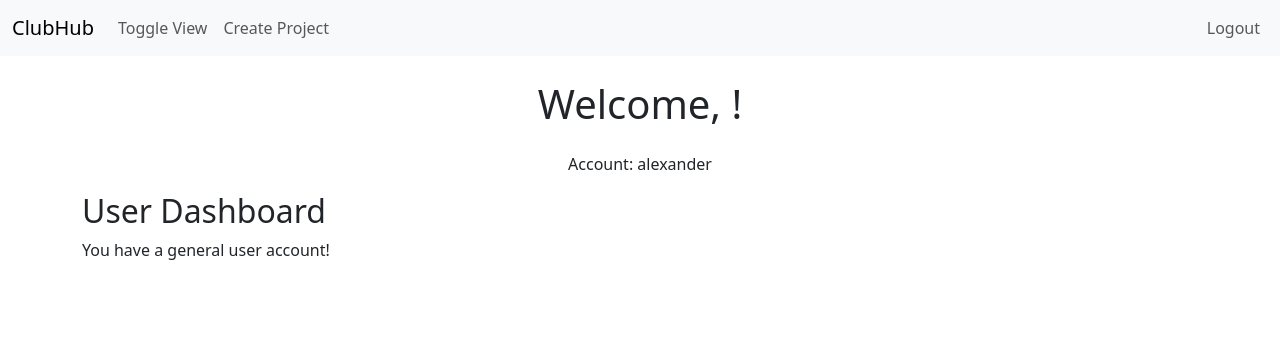
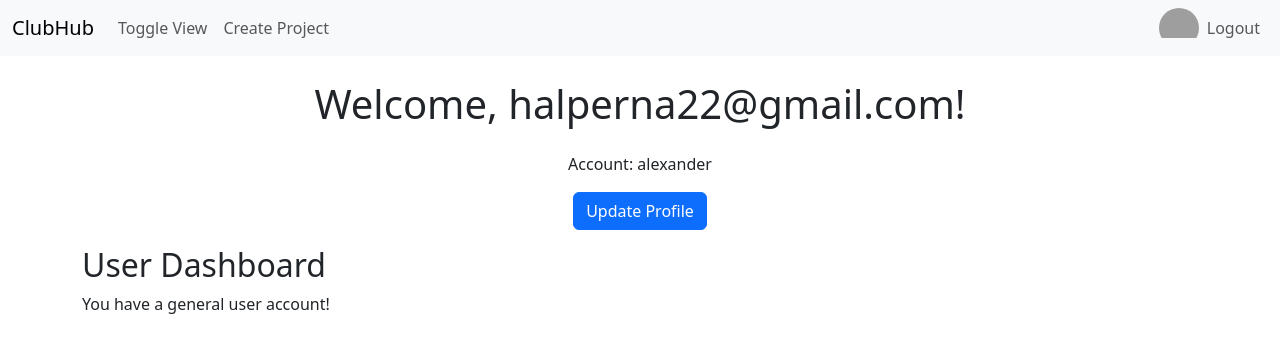
Before and after one commit to alexanderhalpern/CS3240Project, a Django app: page /main/ in a window 1280 px wide. Shown: the top 353 px of the page. Run offline with Django 4.2, Linux system fonts and the light colour scheme; a user stored in the database is signed in; data comes from the database, SQL or seed files in the repository; both versions use the stored data as it was after the commit; some libraries are stand-ins or nearby versions; grey boxes are pictures that could not be loaded.

Commit message:
perosnalize profile

```diff
--- a/project/settings.py
+++ b/project/settings.py
@@ -165,6 +165,12 @@ USE_TZ = True
 STATIC_URL = 'static/'
 STATIC_ROOT = os.path.join(BASE_DIR, 'staticfiles')
 STATICFILES_DIRS = (os.path.join(BASE_DIR, 'static'),)
+
+#media files
+MEDIA_URL = '/media/'
+MEDIA_ROOT = os.path.join(BASE_DIR, 'media')
+
+
 django_heroku.settings(locals())
 
 # Default primary key field type
--- a/project/urls.py
+++ b/project/urls.py
@@ -17,9 +17,14 @@ Including another URLconf
 from django.contrib import admin
 from django.urls import path
 from django.urls import include
+from django.conf.urls.static import static
+from django.conf import settings
 
 urlpatterns = [
     path('', include('users.urls')),
     path('admin/', admin.site.urls),
     path('accounts/', include('allauth.urls')),
 ]
+
+if settings.DEBUG:
+    urlpatterns += static(settings.MEDIA_URL, document_root=settings.MEDIA_ROOT)
--- a/users/models.py
+++ b/users/models.py
@@ -4,7 +4,8 @@ from django.contrib.auth.models import User
 
 class Profile(models.Model):
     user = models.OneToOneField(User, on_delete=models.CASCADE)
-    bio = models.TextField(blank=True)
+    bio = models.TextField(blank=True, null=True)
+    profile_picture = models.ImageField(upload_to='profile_pics/', blank=True, null=True)
     is_pma_admin = models.BooleanField(default=False)
 
     def __str__(self):
--- a/users/templates/main.html
+++ b/users/templates/main.html
@@ -1,5 +1,6 @@
 <!DOCTYPE html>
 <html lang="en">
+{% load static %}
 <head>
     <meta charset="UTF-8">
     <meta name="viewport" content="width=device-width, initial-scale=1.0">
@@ -7,8 +8,10 @@
     {% load bootstrap5 %}
     {% bootstrap_css %}
     {% bootstrap_javascript %}
+    <link rel="stylesheet" href="{% static 'css/custom.css' %}">
 </head>
 <body>
+
     <nav class="navbar navbar-expand-lg navbar-light bg-light">
         <div class="container-fluid">
             <a class="navbar-brand" href="#">ClubHub</a>
@@ -26,6 +29,18 @@
                 </ul>
                 <ul class="navbar-nav">
                     <li class="nav-item">
+                        <div class="d-flex justify-content-end align-items-center">
+                            <!-- Profile Picture using Bootstrap classes -->
+                            <div class="rounded-circle overflow-hidden" style="width: 40px; height: 40px;">
+                                {% if profile.profile_picture %}
+                                    <img src="{{ profile.profile_picture.url }}" alt="Profile Picture" class="img-fluid">
+                                {% else %}
+                                    <img src="{% static 'images/default_profile_picture.jpg' %}" alt="Default Profile Picture" class="img-fluid">
+                                {% endif %}
+                            </div>
+                        </div>
+                    </li>
+                    <li class="nav-item">
                         <a class="nav-link" href="{% url 'account_logout' %}">Logout</a>
                     </li>
                 </ul>
@@ -34,9 +49,12 @@
     </nav>
 
     <div class="container mt-4">
-        <h1 class="text-center mb-4">Welcome, {{ user.first_name }}!</h1>
+        <h1 class="text-center mb-4">Welcome, {{ user.first_name|default:user.email }}!</h1>
         <p class="text-center">Account: {{ user.username }}</p>
 
+        <p class="text-center">
+            <a class="btn btn-primary" href="{% url 'update_profile' %}">Update Profile</a>
+        </p>
         {% if profile.is_pma_admin %}
             <h2>Admin Dashboard</h2>
             <p>You have an admin account! You have been given administrator privileges to manage your club.</p>
--- a/users/urls.py
+++ b/users/urls.py
@@ -5,4 +5,5 @@ urlpatterns = [
     path('', views.home, name="home"),
     path('main/', views.main, name="main"),
     path('logout/', views.logout_view, name="logout"),
+    path('update_profile', views.update_profile, name = 'update_profile'),
 ]
--- a/users/views.py
+++ b/users/views.py
@@ -2,6 +2,7 @@ from django.shortcuts import render, redirect,  get_object_or_404
 from django.contrib.auth import logout
 from django.contrib.auth.decorators import login_required
 from .models import Profile
+from .forms import ProfileUpdateForm
 
 
 def home(request):
@@ -16,6 +17,24 @@ def main(request):
 
     return render(request, "main.html", {'user':request.user, 'profile' : profile})
 
+@login_required
+def update_profile(request):
+    profile = Profile.objects.get(user=request.user)
+
+    if request.method == 'POST':
+        form = ProfileUpdateForm(request.POST, request.FILES, instance=profile)
+        if form.is_valid():
+            profile = form.save(commit=False)
+            first_name = request.POST.get('first_name')
+            if first_name:
+                request.user.first_name = first_name
+                request.user.save()
+            profile.save()
+            return redirect('main')
+    else:
+        form = ProfileUpdateForm(instance=profile)
+
+    return render(request, 'update_profile.html', {'form': form, 'first_name': request.user.first_name})
 
 def logout_view(request):
     logout(request)
```
Also changed, not shown: users/forms.py (added, +7 -0 lines), users/templates/update_profile.html (added, +27 -0 lines), db.sqlite3, media/profile_pics/lady.jpg (added), users/migrations/0003_profile_profile_picture_alter_profile_bio.py (added), users/migrations/0004_profile_name.py (added), users/migrations/0005_rename_name_profile_first_name.py (added), users/migrations/0006_remove_profile_first_name.py (added), users/migrations/0007_profile_first_name.py (added), users/migrations/0008_remove_profile_first_name.py (added).
